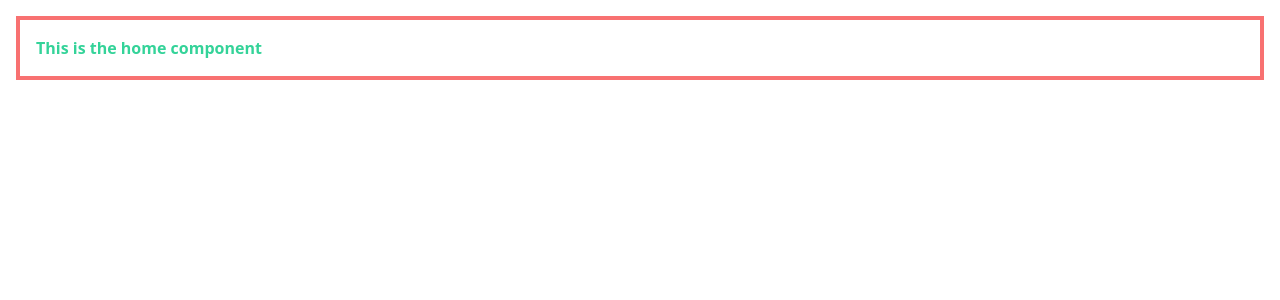
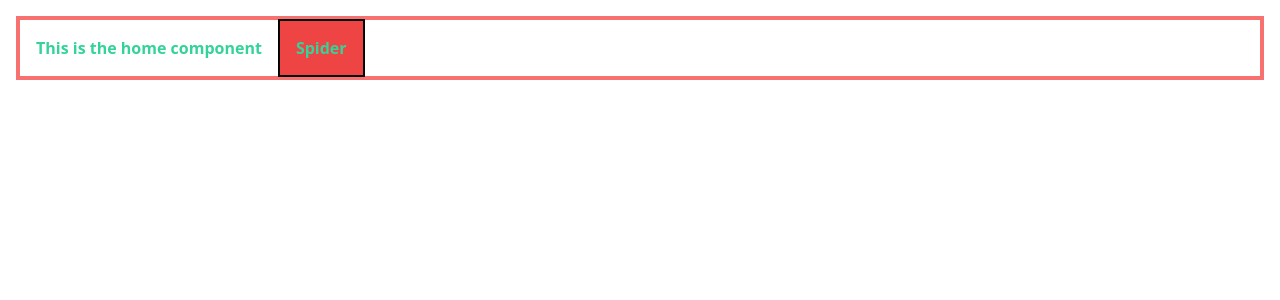
Before and after one commit to DanteDX/NextJSActions2, a Next.js app: page /house in a window 1280 px wide. Shown: the top 300 px of the page. Built offline with nearby package versions, Linux system fonts and the light colour scheme.

Commit message:
Routing & Links added

```diff
--- a/pages/house/index.tsx
+++ b/pages/house.tsx
@@ -1,9 +1,13 @@
 import React from "react";
+import Link from "next/link";
 
 export default function House(){
     return(
         <div className="special">
             This is the home component
+            <Link href="/spider">
+                <a className="p-4 m-4 bg-red-500 border-black border-2">Spider</a>
+            </Link>
         </div>
     )
 }
--- a/pages/index.tsx
+++ b/pages/index.tsx
@@ -1,5 +1,5 @@
 import React,{useState} from 'react';
-import House from "./house/index";
+import House from "./house";
 import axios from "axios";
 interface infoInterface{
   name?: string;
--- /dev/null
+++ b/pages/spider.tsx
@@ -0,0 +1,9 @@
+import React from 'react';
+
+export default function Spider(){
+    return(
+        <div>
+            This is Spider component
+        </div>
+    )
+}
```
